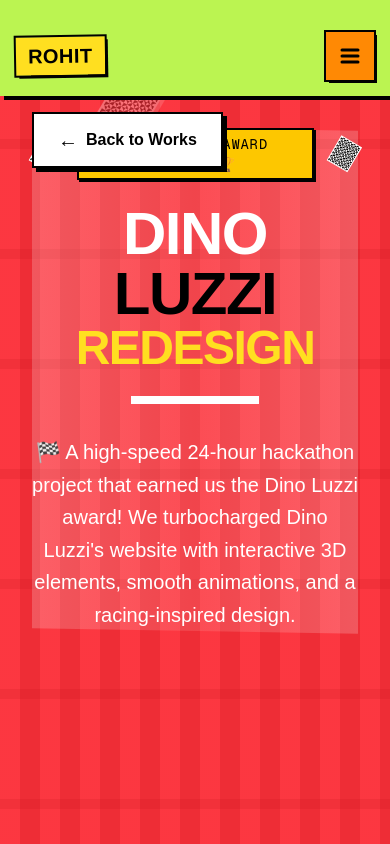
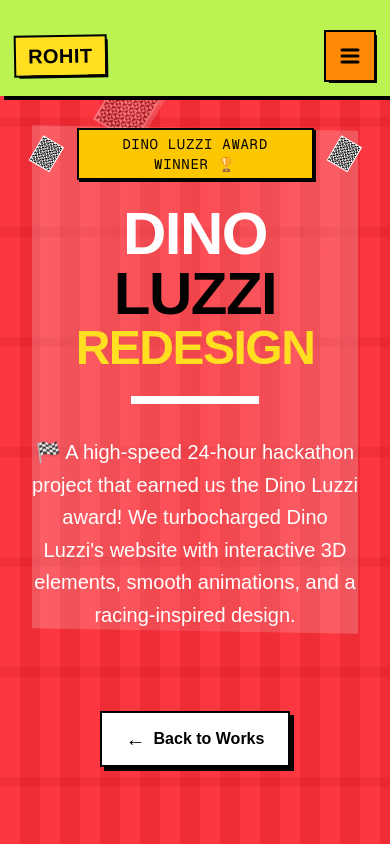
Before and after one commit to rdg922/portfolio, a Next.js app: page /work/dino-luzzi in a window 390 px wide. Shown: the top 844 px of the page. Built offline with nearby package versions, Linux system fonts and the light colour scheme.

Commit message:
fixed -> absolute 	modified:   src/app/page.tsx 	modified:   src/app/work/dino-luzzi/page.tsx

```diff
--- a/src/app/page.tsx
+++ b/src/app/page.tsx
@@ -95,7 +95,7 @@
               </div>
             </div>{" "}
             {/* Fixed Scroll Down Indicator */}
-            <div className="fixed bottom-4 sm:bottom-8 left-1/2 transform -translate-x-1/2 z-50">
+            <div className="absolute bottom-4 sm:bottom-8 left-1/2 transform -translate-x-1/2 z-50">
               <div className="flex items-center bg-white border-2 border-black px-4 sm:px-8 py-2 sm:py-3 shadow-[4px_4px_0px_0px_rgba(0,0,0,1)] hover:shadow-[6px_6px_0px_0px_rgba(0,0,0,1)] hover:-translate-y-1 transition-all duration-300 animate-bounce">
                 {/* Left down arrow */}
                 <div className="text-black text-lg sm:text-xl mr-2 sm:mr-4 animate-pulse">
--- a/src/app/work/dino-luzzi/page.tsx
+++ b/src/app/work/dino-luzzi/page.tsx
@@ -169,7 +169,7 @@
           {/* Racing car that follows scroll */}
           <div
             ref={carRef}
-            className="fixed top-1/2 transform -translate-y-1/2 z-30 pointer-events-none"
+            className="absolute top-1/2 transform -translate-y-1/2 z-30 pointer-events-none"
           >
             <div className="text-6xl transform -rotate-12">🏎️</div>
             <div className="absolute -top-2 -right-2 text-yellow-400 text-2xl">
@@ -177,9 +177,9 @@
             </div>
           </div>
 
-          {/* Back to Works button */}
+          {/* Back to Works button - desktop only */}
           <div
-            className="fixed top-28 left-8 z-50"
+            className="hidden lg:block absolute top-28 left-8 z-50"
             onClick={(e) => {
               e.preventDefault();
               triggerPageTransition("/#my-work", e.currentTarget, "bg-gray-50");
@@ -253,6 +253,32 @@
                     racing-inspired design.
                   </p>
                 </div>
+              </div>
+            </div>
+          </div>
+
+          {/* Mobile Back to Works button - below header */}
+          <div className="lg:hidden relative z-10 pb-8 px-8">
+            <div className="max-w-6xl mx-auto flex justify-center">
+              <div
+                onClick={(e) => {
+                  e.preventDefault();
+                  triggerPageTransition(
+                    "/#my-work",
+                    e.currentTarget,
+                    "bg-gray-50"
+                  );
+                }}
+              >
+                <Link
+                  href="/#my-work"
+                  className="group bg-white border-2 border-black px-6 py-3 shadow-[4px_4px_0px_0px_rgba(0,0,0,1)] hover:shadow-[6px_6px_0px_0px_rgba(0,0,0,1)] hover:-translate-y-1 transition-all duration-300 font-black text-black flex items-center gap-2"
+                >
+                  <span className="text-xl group-hover:translate-x-[-4px] transition-transform duration-300">
+                    ←
+                  </span>
+                  Back to Works
+                </Link>
               </div>
             </div>
           </div>
```
